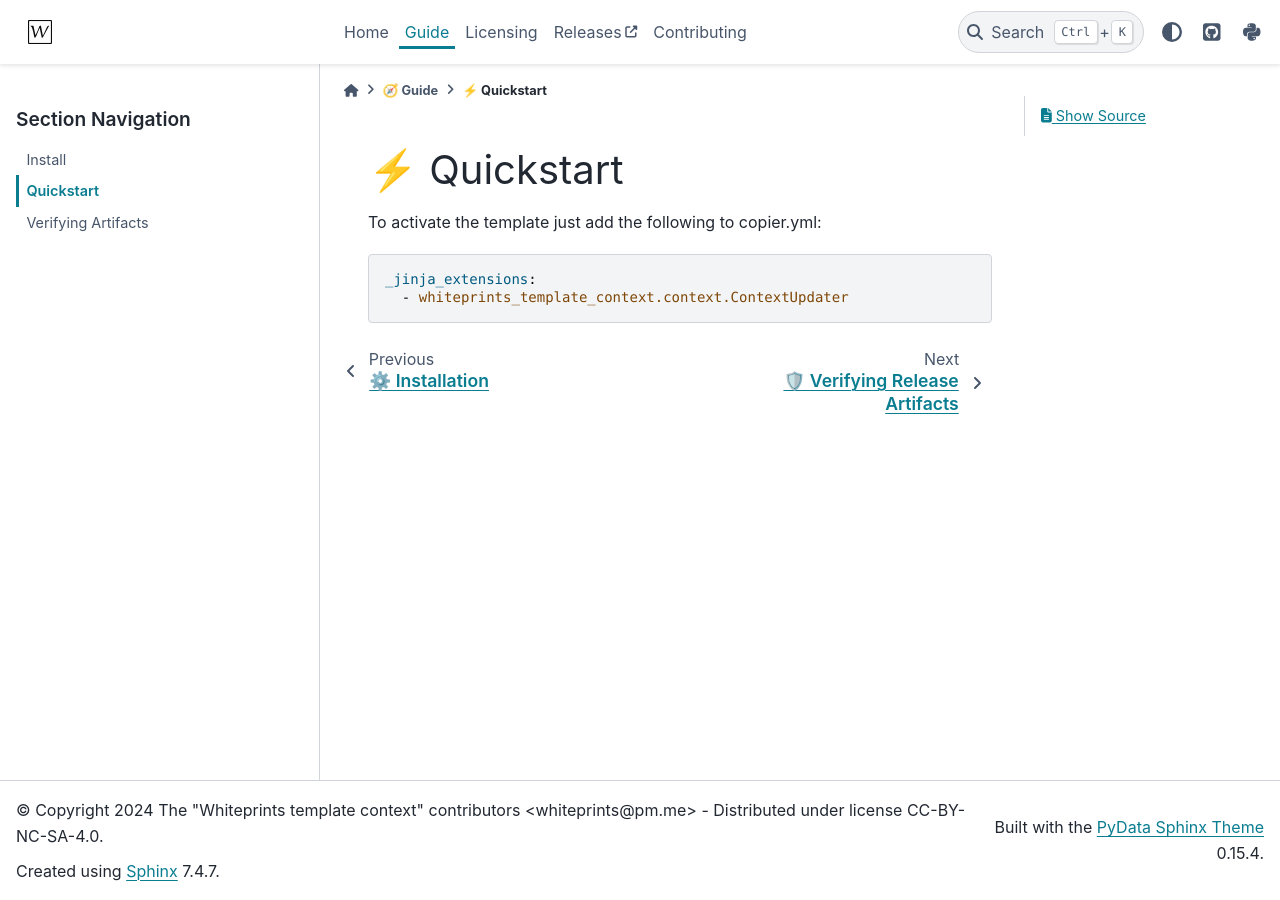
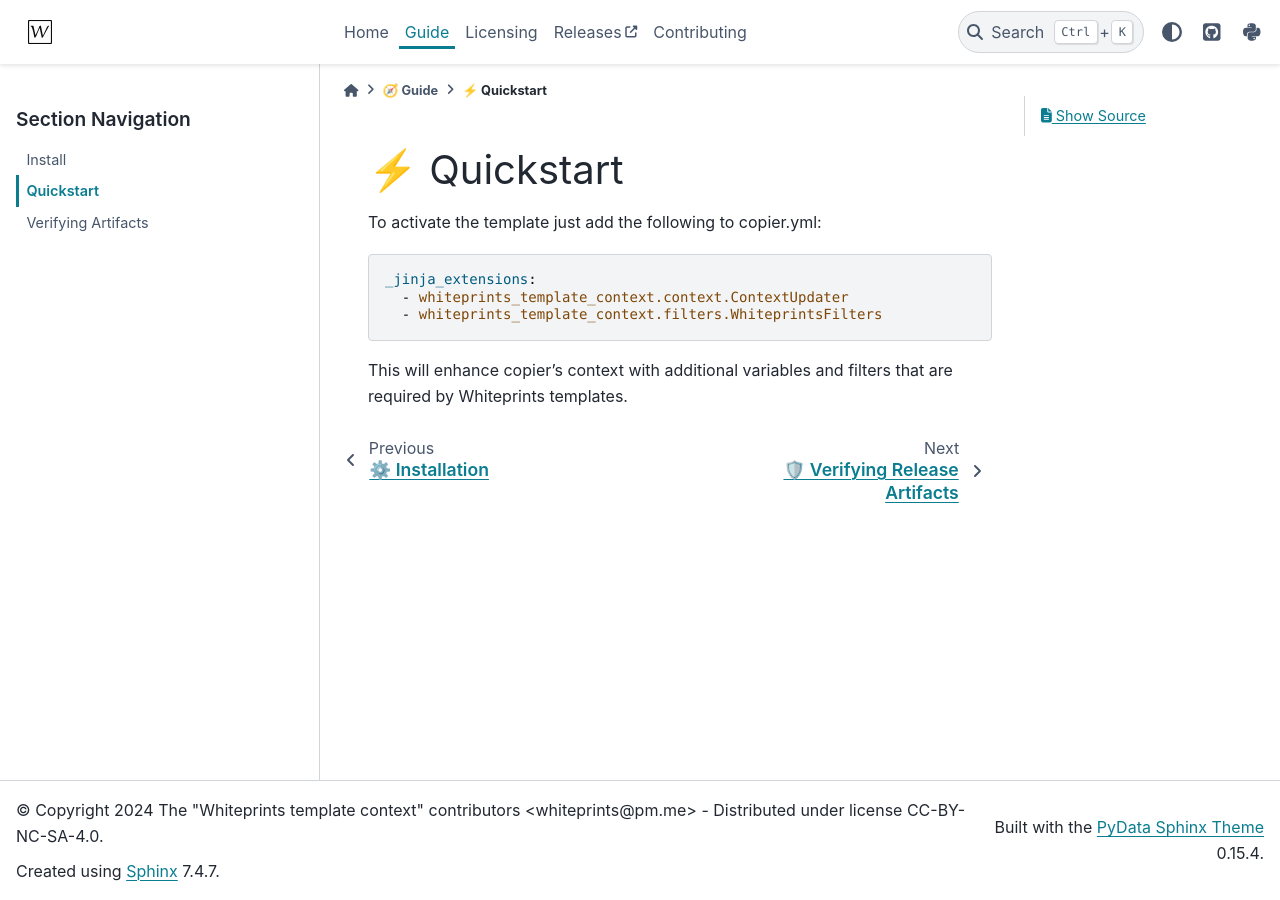
Before and after one commit to whiteprints/whiteprints-template-context, a Sphinx documentation site: the page built from docs/quickstart.md, in a window 1280 px wide. Built offline with Sphinx 7.4.7 and the PyData theme 0.15.4, drawn with Linux system fonts in a browser that asks for light colours; pages that are not in the unit, such as notebooks, are missing from menus.

Commit message:
docs: :books: update docs for filters (#3)
<!--
# Foreword

    We are happy to accept contributions from our users 🚀.

    For more details on how to contribute see

[CONTRIBUTING.md](https://github.com/whiteprints/whiteprints-template-context/blob/main/CONTRIBUTING.md).

    We follow (and lint) Pull Requests names according to
[Angular commit
format](https://gist.github.com/brianclements/841ea7bffdb01346392c#file-commit-formatting-md)
-->

# Description

Improve #usage and quickstart.md to include filters.

# Checklist:

  - Quality check

- I agree to follow this project's [Code of
Conduct](https://github.com/whiteprints/whiteprints-template-context/blob/main/CODE_OF_CONDUCT.md)
- I have read the [Contributor
Guide](https://github.com/whiteprints/whiteprints-template-context/blob/main/CONTRIBUTING.md)
    - I have performed a self-review of my own code
    - I have included relevant tests
    - I have commented my code, particularly in hard-to-understand areas
    - I have made corresponding changes to the documentation

  - By making a contribution to this project, I certify that:

- The contributor represents and warrants, on behalf of their employer
or
other principal if they are acting within the scope of their employment
or otherwise as the agent of a legal entity, that they have the right
and
      authority to make their contribution under these terms.
- The contribution was created in whole or in part by me and I have the
right to submit it under license of the file(s) modified or created;
      **or**
- the contribution is based upon previous work that, to the best of my
knowledge, is covered under an appropriate open source license and I
have
the right under that license to submit that work with modifications,
whether created in whole or in part by me, under the license of the
      file(s) modified or created.

````diff
--- a/docs/quickstart.md
+++ b/docs/quickstart.md
@@ -11,4 +11,8 @@ To activate the template just add the following to copier.yml:
 ```yaml
 _jinja_extensions:
   - whiteprints_template_context.context.ContextUpdater
+  - whiteprints_template_context.filters.WhiteprintsFilters
 ```
+
+This will enhance copier's context with additional variables and filters that
+are required by Whiteprints templates.
````
Also changed, not shown: README.md (+4 -0 lines).
